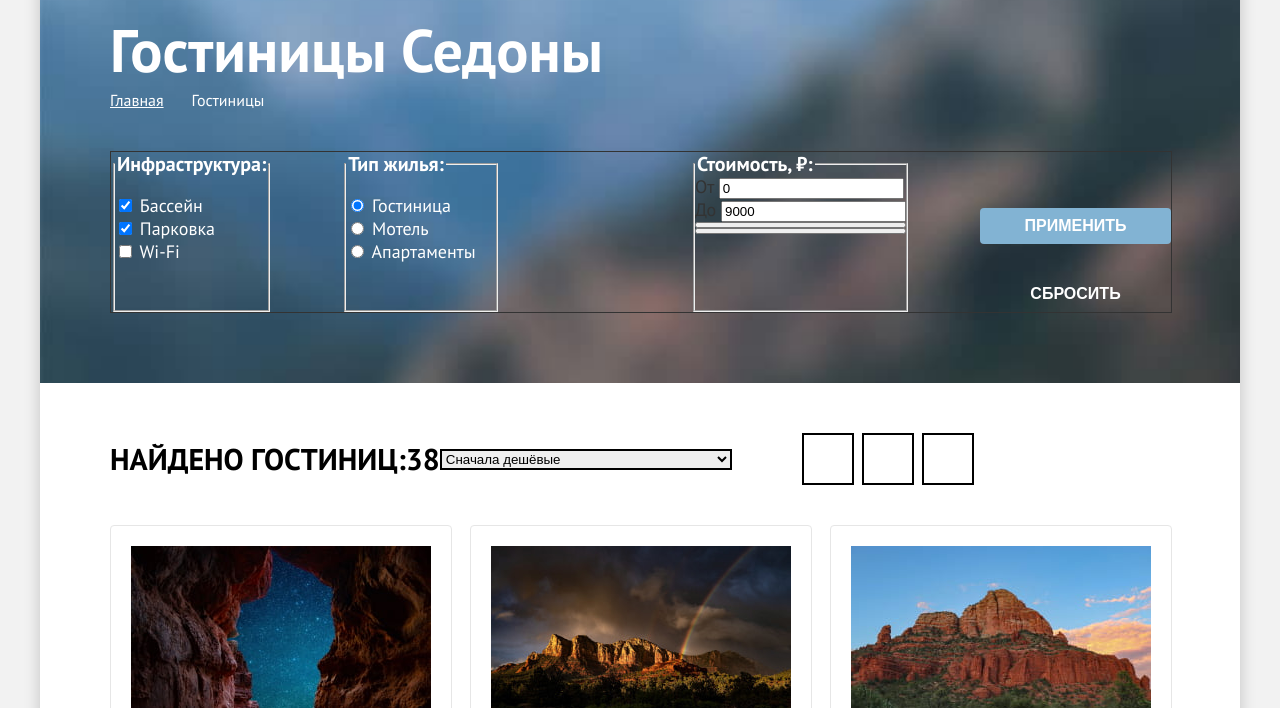
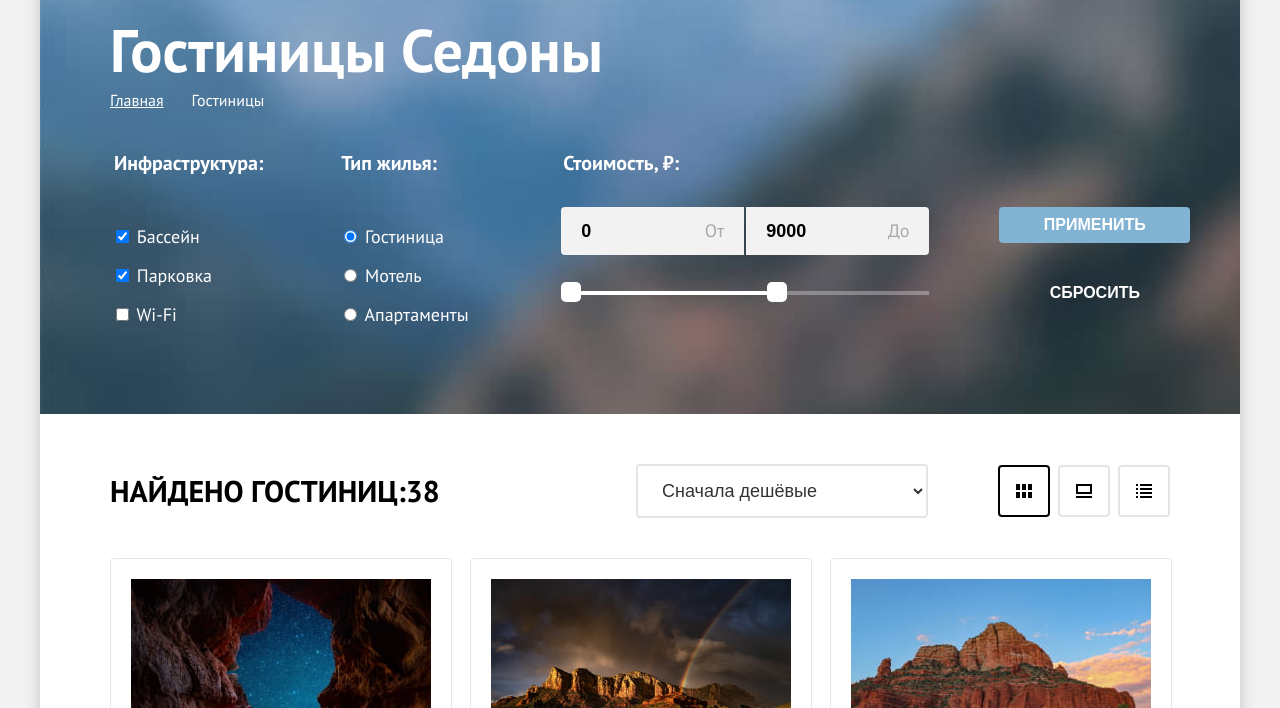
Before and after one commit to htmlacademy-htmlcss/2506469-sedona-2, a plain HTML site: page catalog.html in a window 1280 px wide. Shown: the part 92-800 px from the top of the page. Drawn offline with Linux system fonts and the light colour scheme.

Commit message:
редактирует 2-ую страницу

```diff
--- a/catalog.html
+++ b/catalog.html
@@ -106,22 +106,28 @@
                   </ul>
                 </fieldset>
               </div>
-              <div class="last-filter-group">
-                <fieldset class="filter-block">
-                  <legend class="catalog-filter-title">Стоимость, ₽:</legend>
-                  <label class="filter-range-control">От <input type="text" name="min-interval" value="0"></label>
-                  <label class="filter-range-control">До <input type="text" name="max-interval" value="9000"></label>
-                  <button class="filter-range-button min" type="button">
-                    <span class="visually-hidden">Упарвление нижней границей стоимости</span>
-                  </button>
-                  <button class="filter-range-button max" type="button">
-                    <span class="visually-hidden">Упарвление верхней границей стоимости</span>
-                  </button>
-                </fieldset>
-                <div class="filter-button">
-                  <button class="button button-filter" type="button">Применить</button>
-                  <button class="button button-light" type="reset">Сбросить</button>
+              <fieldset class="filter-block">
+                <legend class="catalog-filter-title">Стоимость, ₽:</legend>
+                <div class="catalog-filter-range-group">
+                  <label class="catalog-filter-range-label">
+                    <input class="catalog-input-renge-input" type="text" value="0">
+                    <span class="catalog-input-range-label-text">От</span>
+                  </label>
+                  <label class="catalog-filter-range-label">
+                    <input class="catalog-input-renge-input catalog-input-renge-input-reverse" type="text" value="9000">
+                    <span class="catalog-input-range-label-text">До</span>
+                  </label>
                 </div>
+                <div class="catalog-filter-slaider">
+                  <div class="catalog-filter-slaider-total">
+                    <div class="catalog-filter-slaider-current">
+                    </div>
+                  </div>
+                </div>
+              </fieldset>
+              <div class="filter-button">
+                <button class="button button-filter" type="button">Применить</button>
+                <button class="button button-light" type="reset">Сбросить</button>
               </div>
             </form>
           </div>
@@ -136,7 +142,7 @@
                 <option value="expensive">Сначала дорогие</option>
               </select>
               <div class="button-filter-block">
-                <a class="button-filter-card button" href="#">
+                <a class="button-filter-card button button-current" href="#">
                   <span class="visually-hidden">Показать плиткой</span>
                 </a>
                 <a class="button-filter-card button" href="#">
--- a/styles/styles.css
+++ b/styles/styles.css
@@ -435,45 +435,128 @@ img {
 
 .catalog-filter {
   display: flex;
+  width: 1060px;
   margin: 0;
   padding: 0;
-  width: 1060px;
-  border: 1px solid;
 }
 
 .catalog-choose {
   display: flex;
   gap: 70px;
+  margin: 0;
 }
 
 .catalog-filter-group {
   padding: 0;
   width: 150px;
+  border: none;
 }
 
 .catalog-filter-list {
   padding: 0;
 }
 
-.last-filter-group {
-  display: flex;
-  gap: 70px;
-  margin-right: 0;
-  margin-left: auto;
+.filter-block {
+  border: none;
+  margin: 0;
+  padding: 0;
+  margin-left: 70px;
 }
 
-.filter-block {
+.catalog-filter-range-group {
   display: flex;
-  flex-direction: column;
-  padding: 0;
+  align-items: center;
+  gap: 2px;
+}
+
+.catalog-filter-range-label {
+  position: relative;
+}
+
+.catalog-input-renge-input {
+  width: 143px;
+  font-weight: 700;
+  font-size: 18px;
+  line-height: 24px;
+  border-bottom-left-radius: 4px;
+  border-top-left-radius: 4px;
+  border: none;
+  background-color: #F2F2F2;
+  padding: 12px 20px;
+}
+
+.catalog-input-range-label-text {
+  font-weight: 400;
+  font-size: 18px;
+  line-height: 24px;
+  color: #000000;
+  opacity: 0.3;
+  position: absolute;
+  right: 20px;
+  top: 0;
+  bottom: 0;
+  margin: auto;
+  display: inline-block;
+  height: fit-content;
+}
+
+.catalog-input-renge-input-reverse {
+  border-radius: 0;
+  border-bottom-right-radius: 4px;
+  border-top-right-radius: 4px;
+}
+
+.catalog-filter-slaider {
+  width: 100%;
+  margin-top: 36px;
+}
+
+.catalog-filter-slaider-total {
+  width: 100%;
+  height: 4px;
+  background-color: rgba(255, 255, 255, 0.3);
+  position: relative;
+}
+
+.catalog-filter-slaider-current {
+  width: 226px;
+  height: 100%;
+  background-color: #FFFFFF;
+  position: absolute;
+  top: 0;
+  left: 0;
+}
+
+.catalog-filter-slaider-current::after {
+  content: "";
+  width: 20px;
+  height: 20px;
+  background-color: #FFFFFF;
+  position: absolute;
+  left: 0;
+  top: -9px;
+  border-radius: 5px;
+  cursor: pointer;
+}
+
+.catalog-filter-slaider-current::before {
+  content: "";
+  width: 20px;
+  height: 20px;
+  background-color: #FFFFFF;
+  position: absolute;
+  right: 0;
+  top: -9px;
+  border-radius: 5px;
+  cursor: pointer;
 }
 
 .filter-button {
   display: flex;
   flex-direction: column;
-  /* justify-content: space-between; */
   gap: 32px;
   margin-top: 56px;
+  margin-left: 70px;
 }
 
 .button-filter {
@@ -497,6 +580,7 @@ img {
   line-height: 24px;
   text-align: left;
   color: #FFFFFF;
+  margin-bottom: 32px;
 }
 
 .catalog-filter-item {
@@ -505,6 +589,7 @@ img {
   text-align: left;
   color: #FFFFFF;
   list-style: none;
+  margin-bottom: 16px;
 }
 
 /* Гостиницы список */
@@ -534,13 +619,41 @@ img {
   width: 48px;
   height: 48px;
   background-color: #FFFFFF;
-  border: solid 2px black;
+  border: solid 2px #e5e5e5;
+  border-radius: 4px;
+}
+
+.button-filter-card:nth-child(1) {
+  background: url(../images/icons/tile.svg) no-repeat;
+  background-position: center;
+}
+
+.button-filter-card:nth-child(2) {
+  background: url(../images/icons/card.svg) no-repeat;
+  background-position: center;
+}
+
+.button-filter-card:nth-child(3) {
+  background: url(../images/icons/list.svg) no-repeat;
+  background-position: center;
+}
+
+.button-current {
+  border: solid 2px #000000;
 }
 
 .select-control {
   width: 292px;
+  font-size: 18px;
+  line-height: 21px;
   margin-right: 70px;
-  border: solid 2px black;
+  border: solid 2px #e5e5e5;
+  border-radius: 4px;
+  color: #333333;
+  background-color: #FFFFFF;
+  padding: 14px 0 14px 20px;
+  margin-left: auto;
+  cursor: pointer;
 }
 
 .catalog-container {
@@ -679,6 +792,7 @@ img {
 }
 
 .pagination-link {
+  display: block;
   font-size: 20px;
   font-weight: 700;
   line-height: 36px;
@@ -689,6 +803,21 @@ img {
   border-radius: 4px;
 }
 
+.pagination-text {
+  display: flex;
+  width: 60px;
+  height: 60px;
+  color: #000000;
+  font-family: PT Sans;
+  font-size: 22px;
+  font-weight: 400;
+  line-height: 26px;
+  text-align: center;
+  background: #ffffff;
+  justify-content: center;
+  align-items: center;
+}
+
 .pagination-current {
   background: #F2F2F2;
   color: #000000;
```
Also changed, not shown: images/icons/card.svg (added), images/icons/list.svg (added), images/icons/tile.svg (added).
